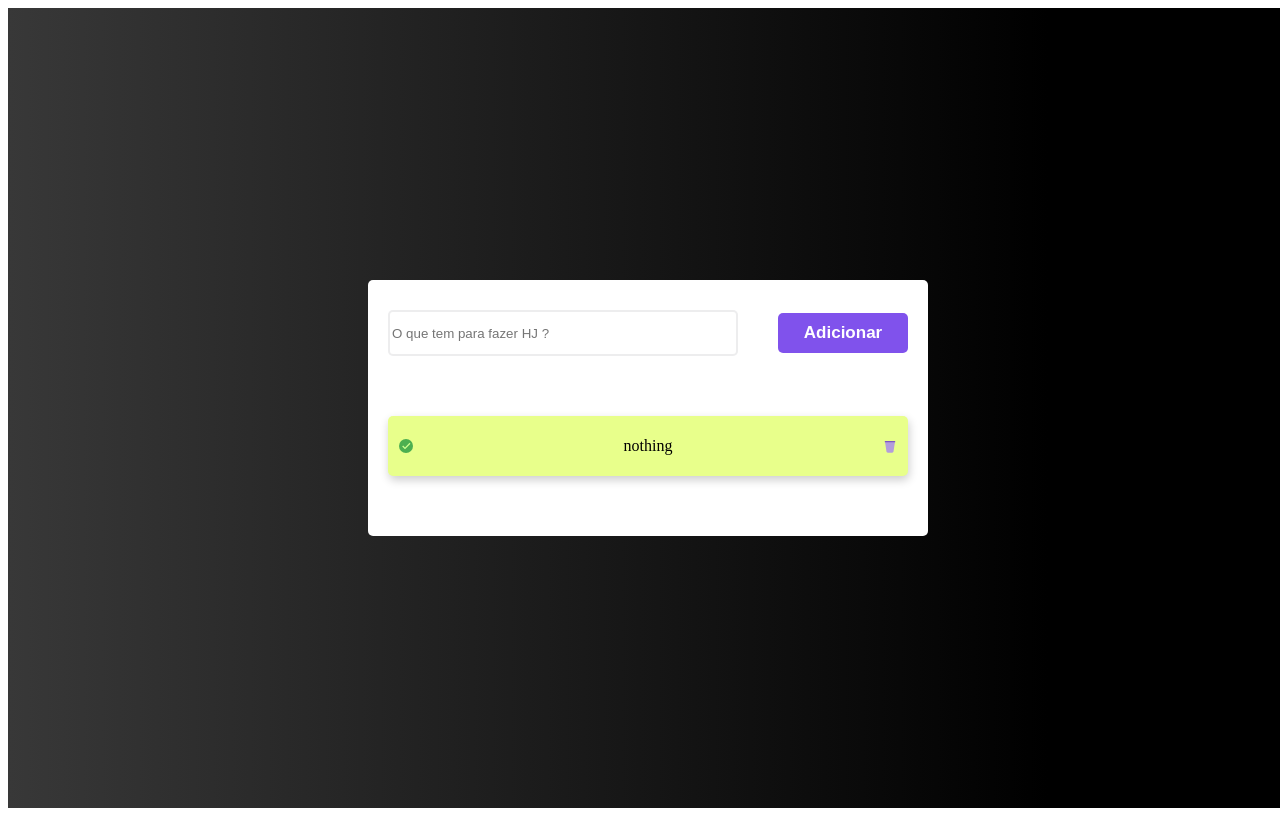
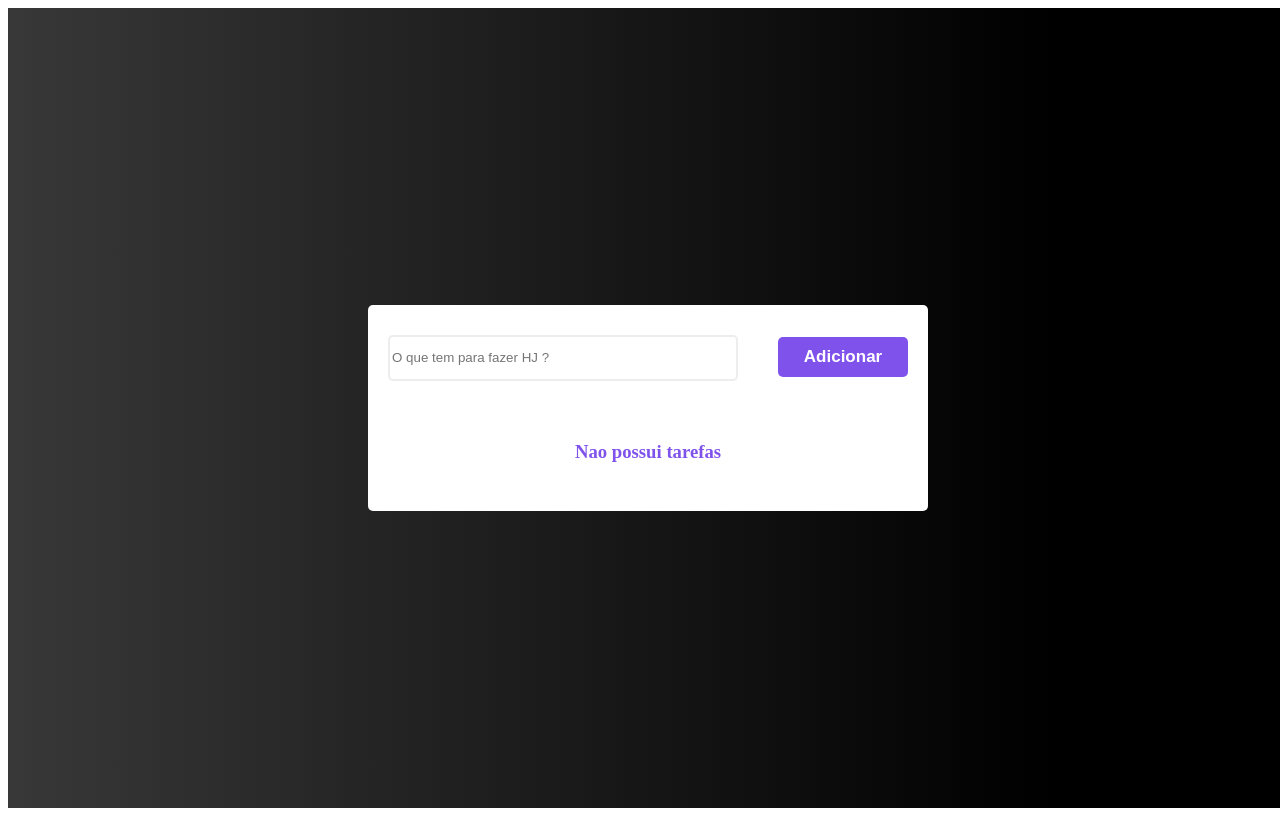
Before and after one commit to GuilhermeFPereira/listaDeTarefas, a React (Vite) app: page / in a window 1280 px wide. Built offline with nearby package versions, Linux system fonts and the light colour scheme; the HTML template or start-up script is replaced by a standard one.

Commit message:
styled text

```diff
--- a/src/App.jsx
+++ b/src/App.jsx
@@ -2,17 +2,16 @@
 import { useState } from 'react' // funcao de criar uma variavel que vai ser mostrado na tela, toda vez que eu altere essa variavel, ela fica visivel na tela
 import { v4 as uuid } from 'uuid' // ele eh uma funcao, soh de chamar ele, ja cria um Id aleatorio
 
-import { FcEmptyTrash, FcOk } from "react-icons/fc";
 
 
-import { Container, ToDoList, Input, Button, ListItem } from './styles.js'
+import { Container, ToDoList, Input, Button, ListItem, Trash, Check, TextStyled } from './styles.js'
 
 function App() {
   // Código JavaScript
   // quando altera um valor na list, ele nao altera na tela --> eh necessario usar o useState()
   // list => valor da lista (variavel)[posicao 0] // setList -> ele vai criar um novo valor pra list e substitui (ferramenta p/ alterar valor da variavel)[posicao 1] // useState(0) -> posicao inicial, apartir daqui que comeca a contar
   // toda vez que eu quero alterar o list , PRECISO utilizar o setList
-  const [list, setList] = useState([{ id: uuid(), task: 'nothing', finished: true }])
+  const [list, setList] = useState([])
   const [inputTask, setInputTask] = useState('')
 
   function inputChange(event) { // o event
@@ -22,21 +21,24 @@ function App() {
   }
 
   function clickButton() {
-    setList([...list, { id: uuid(), task: inputTask, finished: false }]) // os ... --> serve para que os novos items do array sejam ADICIONADOS ao lado, ao invez de substituir ou dar bugs
+    if (inputTask){
+      setList([...list, { id: uuid(), task: inputTask, finished: false }])
+    } // se tiver algo no meu input, ele adiciona algo, caso nao tenha nada, ele nao deixaa adcionar. o else fica em branco
+     // os ... --> serve para que os novos items do array sejam ADICIONADOS ao lado, ao invez de substituir ou dar bugs
   } //(...) ele coloca o item anterior + o novo item
 
-  function finalizarTarefa(id){
+  function finalizarTarefa(id) {
 
-    const newList = list.map( item => (
-      item.id === id ? { ... item, finished: !item.finished } : item
+    const newList = list.map(item => (
+      item.id === id ? { ...item, finished: !item.finished } : item
     ))
 
     setList(newList)
 
   }
 
-  function deleteItem(itemId){
-    const newItem = list.filter( item => item.id !== itemId ) // ele so vai adcionar ao novo array, os items que nao encontrar no id que estou procurando, pq estou pedindo pra colocar os itens diferentes do id que estou mandando
+  function deleteItem(itemId) {
+    const newItem = list.filter(item => item.id !== itemId) // ele so vai adcionar ao novo array, os items que nao encontrar no id que estou procurando, pq estou pedindo pra colocar os itens diferentes do id que estou mandando
     setList(newItem)
 
   }
@@ -51,14 +53,17 @@ function App() {
           <Button onClick={clickButton} >Adicionar</Button>
 
           <ul>
-            {list.map((item) => (    // isso eh muito usado no REACT // quando usa o ()  --> nao precisa usar o RETURN
-            <ListItem key={item.id} isFinished={item.finished} >
-             <FcOk onClick={() => finalizarTarefa(item.id)} /*Qando escolho manualmente oq quero enviar , precisa fazer essa arrowFunction */ />
-             <li >{item.task}</li>
-             <FcEmptyTrash onClick={() => deleteItem(item.id)} />
-            </ListItem>
-              )) // toda vez que usa um map, precisa de uma key, e ela sempre vai no pai
-            }
+            { list.length > 0 ? (
+                list.map((item) => (    // isso eh muito usado no REACT // quando usa o ()  --> nao precisa usar o RETURN
+                  <ListItem  isFinished={item.finished} key={item.id}  >
+                    <Check onClick={() => finalizarTarefa(item.id)} /*Qando escolho manualmente oq quero enviar , precisa fazer essa arrowFunction */ />
+                    <li >{item.task}</li>
+                    <Trash onClick={() => deleteItem(item.id)} />
+                  </ListItem>
+                )) // toda vez que usa um map, precisa de uma key, e ela sempre vai no pai
+              ) : (
+                <TextStyled>Nao possui tarefas</TextStyled>
+              )}
           </ul>
         </ToDoList>
       </Container>
--- a/src/styles.js
+++ b/src/styles.js
@@ -1,4 +1,7 @@
 import styled from 'styled-components'
+
+import { FcEmptyTrash, FcOk } from "react-icons/fc";
+
 
 export const Container = styled.div`
     background: linear-gradient(90deg, #383838 0%, #000000 81.25%);
@@ -41,6 +44,13 @@ export const Button = styled.button`
     line-height: 2px;
     height: 40px;
     width: 130px;
+
+    &:hover{
+        opacity: 0.7;
+    }
+    &:active{
+        opacity: 0.4;
+    }
 `
 
 export const ListItem = styled.div` // props --> propriedade, foi criado la no HTML app.jsx
@@ -60,3 +70,19 @@ export const ListItem = styled.div` // props --> propriedade, foi criado la no H
         list-style: none;
     }
 `
+
+export const Trash = styled(FcEmptyTrash)`
+    cursor: pointer;
+`
+
+export const Check = styled(FcOk)`
+    cursor: pointer;
+`
+
+export const TextStyled = styled.h3`
+    display: flex;
+    justify-content: center;
+    align-items: center;
+    color: #8052ec;
+    font-weight: 900;
+`
```
